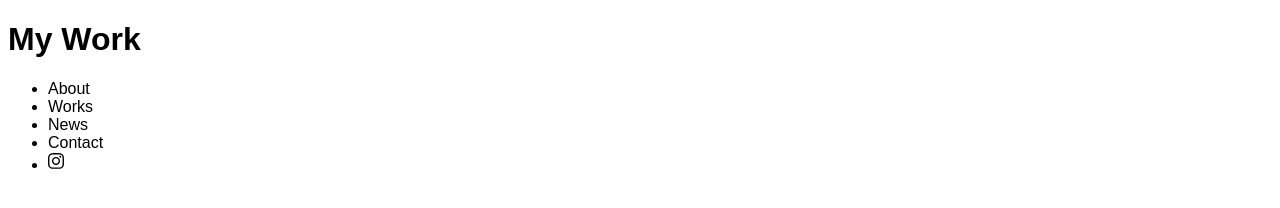
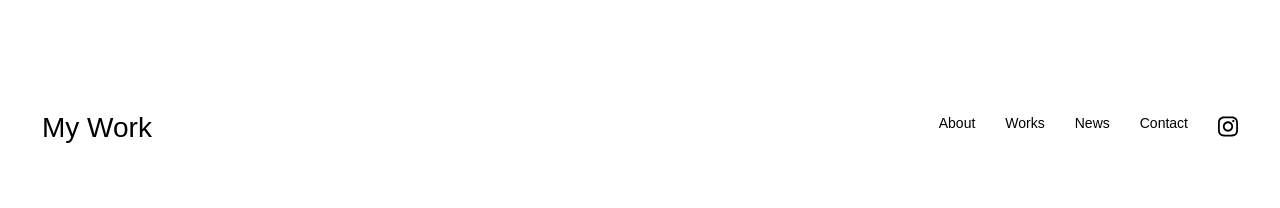
Before and after one commit to wafflar/mywork-reproduction, a plain HTML site: page index.html in a window 1280 px wide. Drawn offline with Linux system fonts and the light colour scheme.

Commit message:
Add files via upload

```diff
--- a/index.html
+++ b/index.html
@@ -12,16 +12,20 @@
 
 <body>
 <header>
-  <h1>My Work</h1>
-  <nav>
-    <ul>
-      <li>About</li>
-      <li>Works</li>
-      <li>News</li>
-      <li>Contact</li>
-      <li><img src="img/instagram.svg" alt="インスタグラムのアイコン"></li>
-    </ul>
-  </nav>
+  <div class="container">
+    <div class="header-menu">
+      <a href="#"><h1>My Work</h1></a>
+      <nav>
+        <ul>
+          <a href="#"><li>About</li></a>
+          <a href=""><li>Works</li></a>
+          <a href=""><li>News</li></a>
+          <a href=""><li>Contact</li></a>
+          <li><a href="#"><img src="img/instagram.svg" alt="インスタグラムのアイコン" width="20";></a></li>
+        </ul>
+      </nav>
+    </div>
+  </div>
 </header>
 
 </body>
--- a/style.css
+++ b/style.css
@@ -1,10 +1,53 @@
 
 @charset "utf-8";
 
-html {
+* {
+  box-sizing: border-box;
+  margin: 0;
+  padding: 0;
+}
+
+body {
   font-family:”ヒラギノ角ゴ Pro W3″,”ＭＳ Ｐゴシック”,sans-serif;
 }
 
-header img {
-  width: 16px;
+div {
+  padding: 0 42px;
 }
+
+.header-menu {
+  display: flex;
+  /* background: pink; */
+  align-items: center;
+  margin: 112px 0 0;
+  padding: 0;
+}
+
+h1 {
+  font-weight: normal;
+  font-size: 28px;
+}
+
+header a {
+  text-decoration: none;
+  color: inherit;
+}
+
+nav {
+  margin: 0 0 0 auto;
+}
+
+header ul {
+  list-style: none;
+  display: flex;
+  pointer-events: none;
+}
+
+header li:hover {
+
+}
+
+.header-menu li{
+  margin-left: 30px;
+  font-size: 14px;
+}
```
